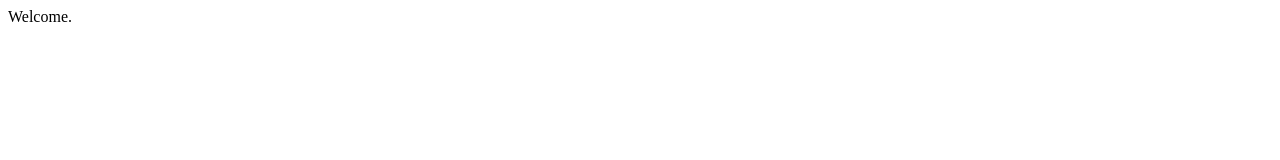
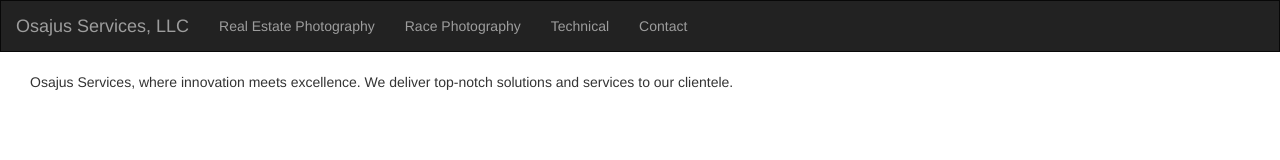
Before and after one commit to osajus/osajusnet, a plain HTML site: page index.html in a window 1280 px wide. Drawn offline with nearby package versions, Linux system fonts and the light colour scheme.

Commit message:
Update index.html

```diff
--- a/index.html
+++ b/index.html
@@ -1,10 +1,59 @@
 <!DOCTYPE html>
 <html lang="en">
 <head>
-    <meta charset="UTF-8">
-    <title>Osajus Services, LLC</title>
+  <title>Osajus Services, LLC</title>
+  <meta charset="utf-8">
+  <meta name="viewport" content="width=device-width, initial-scale=1">
+  <link rel="stylesheet" href="https://maxcdn.bootstrapcdn.com/bootstrap/3.4.1/css/bootstrap.min.css">
+  <script src="https://ajax.googleapis.com/ajax/libs/jquery/3.7.1/jquery.min.js"></script>
+  <script src="https://maxcdn.bootstrapcdn.com/bootstrap/3.4.1/js/bootstrap.min.js"></script>
+  <style>
+
+    .navbar {
+      margin-bottom: 0;
+      border-radius: 0;
+    }
+
+    .row.content {height: 450px}
+
+    footer {
+      background-color: #555;
+      color: white;
+      padding: 15px;
+    }
+
+
+  </style>
 </head>
 <body>
-  Welcome.
+
+<nav class="navbar navbar-inverse">
+  <div class="container-fluid">
+    <div class="navbar-header">
+      <button type="button" class="navbar-toggle" data-toggle="collapse" data-target="#myNavbar">
+        <span class="icon-bar"></span>
+        <span class="icon-bar"></span>
+        <span class="icon-bar"></span>
+      </button>
+      <a class="navbar-brand" href="#">Osajus Services, LLC</a>
+    </div>
+    <div class="collapse navbar-collapse" id="myNavbar">
+      <ul class="nav navbar-nav">
+        <li><a href="https://www.osajus.com">Real Estate Photography</a></li>
+        <li><a href="https://www.flickr.com/osajus">Race Photography</a></li>
+        <li><a href="https://github.com/osajus">Technical</a></li>
+        <li><a href="mailto:contact@osajus.net">Contact</a></li>
+      </ul>
+    </div>
+  </div>
+</nav>
+
+<div class="container-fluid text-center">
+
+    <div class="col-sm-9 text-left" style="margin-top: 20px;">
+      <p>Osajus Services, where innovation meets excellence.  We deliver top-notch solutions and services to our clientele. </p>
+    </div>
+</div>
+
 </body>
 </html>
```
